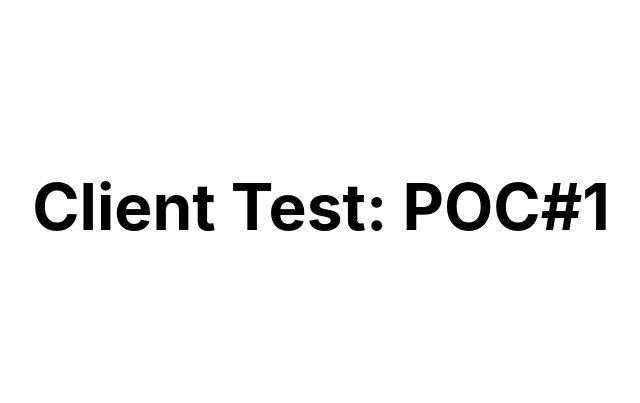
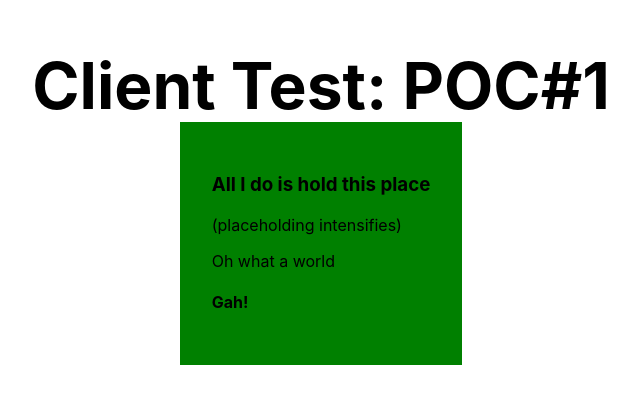
Before and after one commit to RoOLeary/cf-pages, a Next.js app: page / in a window 1280 px wide. Shown: the part 193-596 px from the top of the page, without its empty margins (319-959 px from the left). Built offline with nearby package versions, Linux system fonts and the light colour scheme.

Commit message:
rudimentary setup of some sc crap

```diff
--- a/components/Placeholder.js
+++ b/components/Placeholder.js
@@ -5,7 +5,7 @@ import styled from 'styled-components';
 const PlContainer = styled.div`
     padding: 2em;
     textAlign: center;
-    background: ${(color) => color ? color : ''}
+    background: ${(props) => props.color ? props.color : ''}
 `;
 
 const Placeholder = (props) => {
--- a/pages/index.js
+++ b/pages/index.js
@@ -16,7 +16,7 @@ export default function Home() {
           Client Test: POC#1
         </h1>
 
-
+        <Placeholder text={'Oh what a world'} />
 
       </main>
     </div>
```
